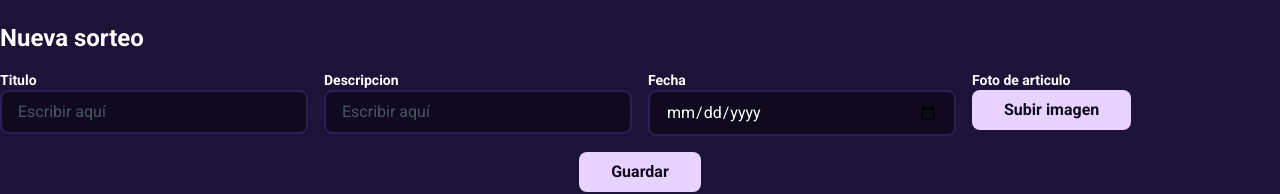
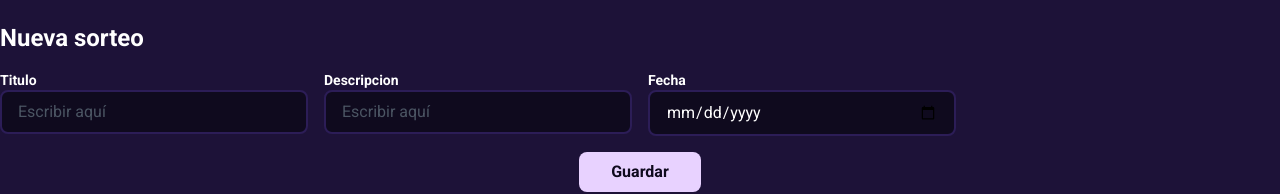
Before and after one commit to zidjian/raffle-devtalles, a Next.js app in the folder frontend/: page /administrador/nuevo in a window 1280 px wide. Shown: the part 272-466 px from the top of the page. Built offline with nearby package versions, Linux system fonts and the light colour scheme; no server answers.

Commit message:
Creacion de sorteos optimizado

```diff
--- a/frontend/src/components/form/RaffleForm.tsx
+++ b/frontend/src/components/form/RaffleForm.tsx
@@ -134,7 +134,7 @@ export function RaffleForm({ button, id }: Props) {
                     helpertext={formik.touched.date && formik.errors.date}
                 />
             </div>
-            <div className="col-span-1">
+            {/* <div className="col-span-1">
                 <UploadFiles
                     text={"Subir imagen"}
                     label={"Foto de articulo"}
@@ -143,7 +143,7 @@ export function RaffleForm({ button, id }: Props) {
                     error={formik.touched.image && Boolean(formik.errors.image)}
                     helpertext={formik.touched.image && formik.errors.image}
                 />
-            </div>
+            </div> */}
             <div className="col-span-full flex justify-center">
                 <Button text={button} type="submit" />
             </div>
```
